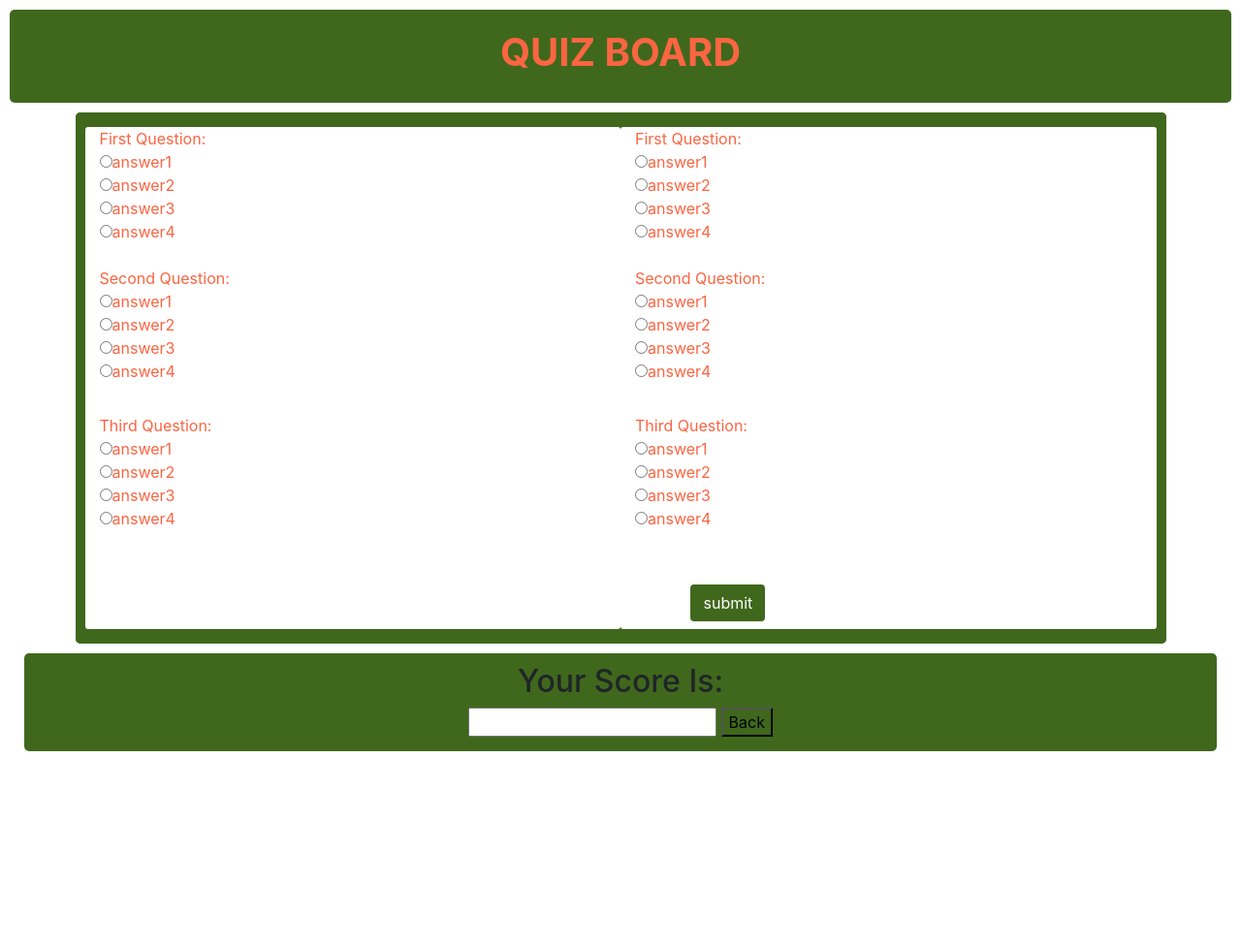
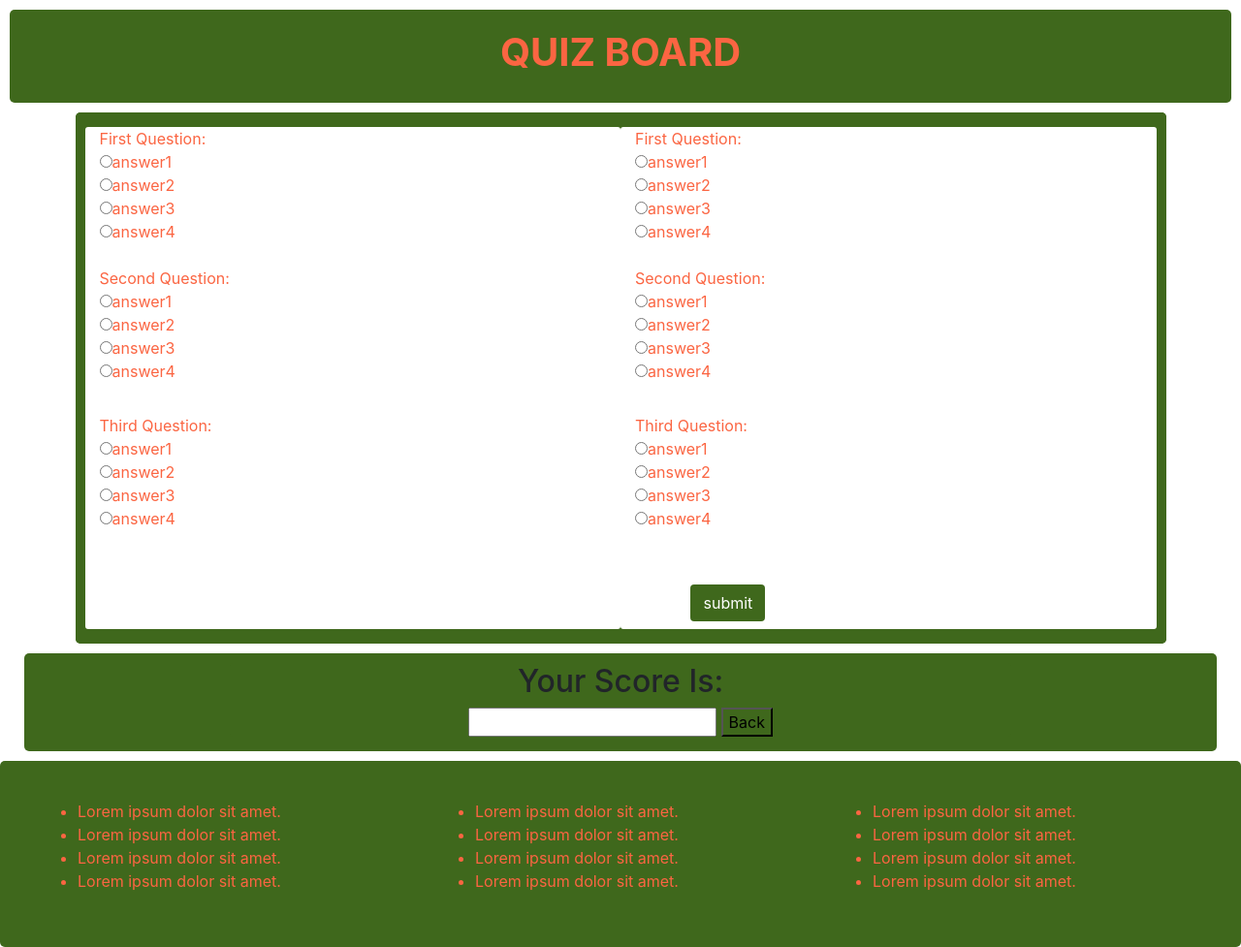
Before and after one commit to Dun-Njuguna/Quiz-Board, a plain HTML site: page index.html in a window 1280 px wide. Shown: the whole page at 97% size. Before the commit the page ends 800 px from the top, so only its background shows below. Drawn offline with Linux system fonts and the light colour scheme.

Commit message:
Included and styled the footer.

```diff
--- a/css/styles.css
+++ b/css/styles.css
@@ -74,3 +74,21 @@ body {
   background-color: #3F681C;
   margin-bottom: 5px;
 }
+#footer {
+  border-radius: 5px;
+  /* background-color: #006400; */
+  background-color:#3F681C;
+  padding: 40px;
+}
+
+#footer-left {
+  color: #FB6542;
+}
+
+#footer-center {
+  color: #FB6542;
+}
+
+#footer-right {
+  color: #FB6542;
+}
--- a/index.html
+++ b/index.html
@@ -84,6 +84,33 @@
       </div>
     </div>
   </div>
-
+  <div class="container-fluid justify-content-center" id="footer">
+    <div class="row">
+      <div class="col-md-4" id="footer-left">
+        <ul>
+          <li>Lorem ipsum dolor sit amet.</li>
+          <li>Lorem ipsum dolor sit amet.</li>
+          <li>Lorem ipsum dolor sit amet.</li>
+          <li>Lorem ipsum dolor sit amet.</li>
+        </ul>
+      </div>
+      <div class="col-md-4" id="footer-center">
+        <ul>
+          <li>Lorem ipsum dolor sit amet.</li>
+          <li>Lorem ipsum dolor sit amet.</li>
+          <li>Lorem ipsum dolor sit amet.</li>
+          <li>Lorem ipsum dolor sit amet.</li>
+        </ul>
+      </div>
+      <div class="col-md-4" id="footer-right">
+        <ul>
+          <li>Lorem ipsum dolor sit amet.</li>
+          <li>Lorem ipsum dolor sit amet.</li>
+          <li>Lorem ipsum dolor sit amet.</li>
+          <li>Lorem ipsum dolor sit amet.</li>
+        </ul>
+      </div>
+    </div>
+  </div>
 </body>
 </html>
```
